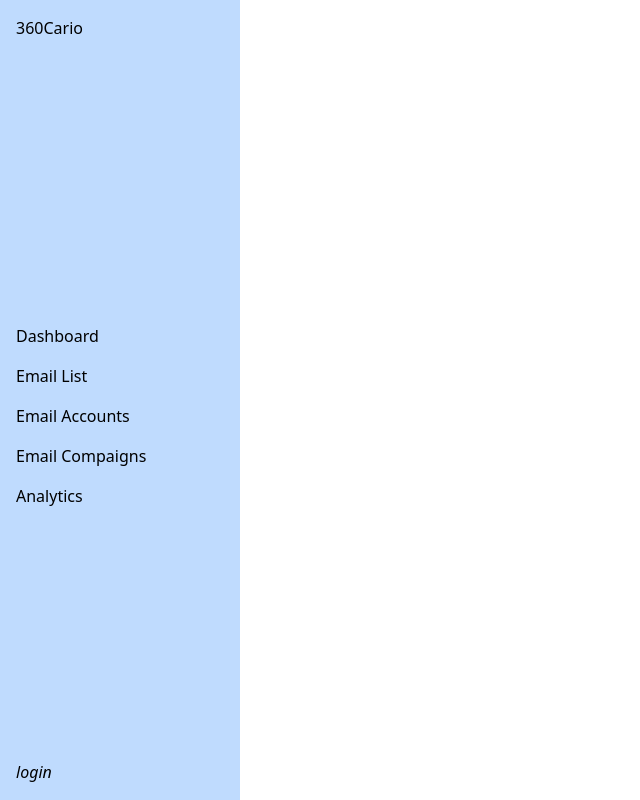
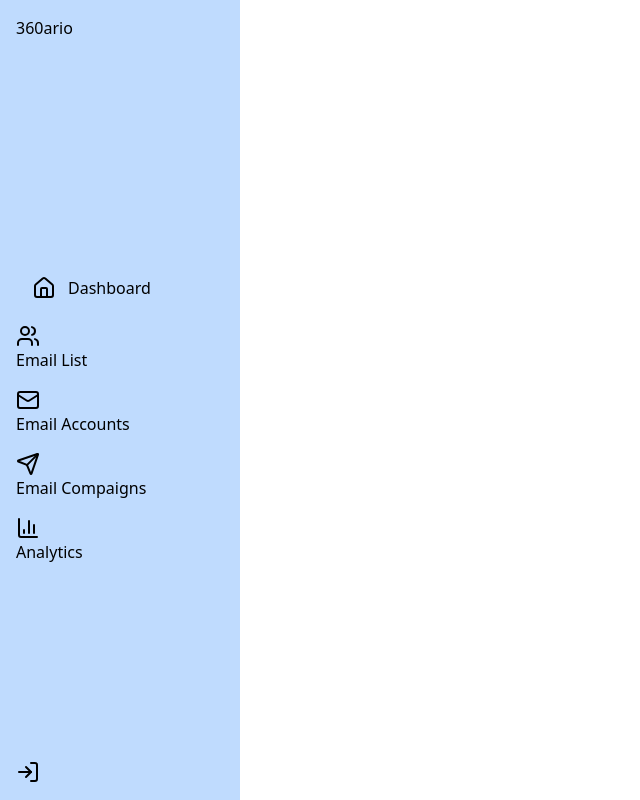
Before and after one commit to techieshruti/Globopersona-project-Frontend-UI-Redesign, a React (Vite) app: page / in a window 1280 px wide. Shown: the whole page, without its empty margins (0-640 px from the left). Built offline with nearby package versions, Linux system fonts and the light colour scheme.

Commit message:
added lucide icons into navbar

```diff
--- a/src/components/Layout/Sidebar.jsx
+++ b/src/components/Layout/Sidebar.jsx
@@ -1,33 +1,34 @@
 import React from 'react'
+import { House, Users, Mail, Send, ChartColumn, LogIn } from 'lucide-react';
 
 const Sidebar = () => {
   return (
     <div className='bg-blue-200 h-screen flex flex-col justify-between p-4 w-60'>
       {/* logo */}
-      <div className="logo">360Cario</div>
+      <div className="logo">360ario</div>
 
       {/* navbar list */}
       <div className="nav-list flex flex-col gap-4 mt-8">
-        <a href="#dashboard" className="nav-item">
-          <i className="icon-dashboard"></i> Dashboard
+        <a href="#dashboard" className="nav-item flex gap-3 hover:bg-red-400 px-4 py-2 rounded-2xl">
+          <House /> Dashboard
         </a>
         <a href="#profile" className="nav-item">
-          <i className="icon-user"></i> Email List
+          <Users /> Email List
         </a>
         <a href="#settings" className="nav-item">
-          <i className="icon-settings"></i> Email Accounts
+          <Mail/> Email Accounts
         </a>
         <a href="#settings" className="nav-item">
-          <i className="icon-settings"></i> Email Compaigns
+          <Send /> Email Compaigns
         </a>
         <a href="#settings" className="nav-item">
-          <i className="icon-settings"></i> Analytics
+          <ChartColumn /> Analytics
         </a>
       </div>
 
       {/* login icon */}
       <div className="login-icon">
-        <i className="icon-login">login</i>
+        <LogIn />
       </div>
     </div>
   )
```
